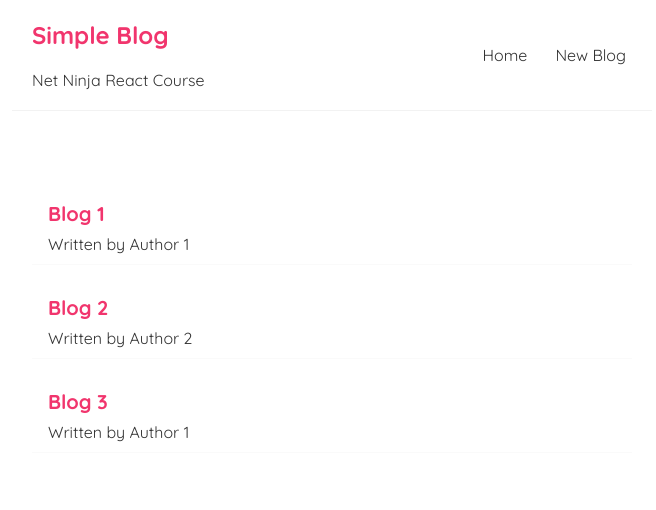
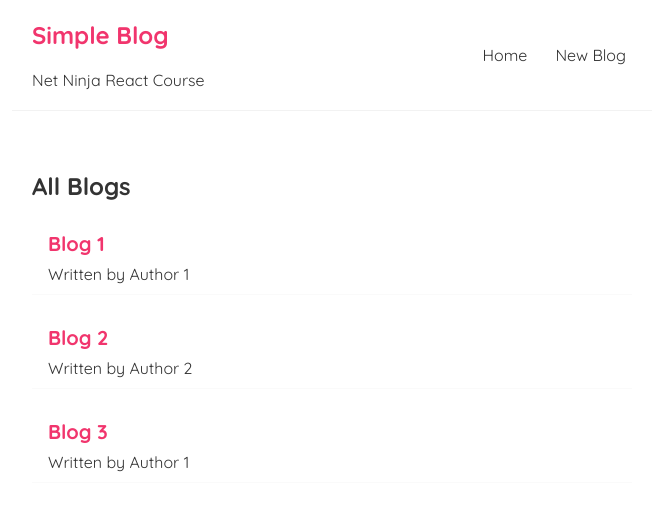
Before and after one commit to wojciechsadlik/react-course-extended, a React (Create React App) app: page / in a window 1280 px wide. Shown: the top 510 px of the page, without its empty margins (308-964 px from the left). Built offline with nearby package versions, Linux system fonts and the light colour scheme.

Commit message:
extracting blog list to separate component

```diff
--- /dev/null
+++ b/src/BlogList.tsx
@@ -0,0 +1,19 @@
+import React from 'react';
+import BlogPreview from './IBlogPreview';
+
+
+const BlogList = ({ blogs, title }: {blogs: BlogPreview[], title: string}) => {
+  return (
+    <div className="blog-list">
+      <h2>{ title }</h2>
+      {blogs.map((blog) => (
+        <div className="blog-preview" key={blog.id}>
+          <h2>{ blog.title }</h2>
+          <p>Written by { blog.author }</p>
+        </div>
+      ))}
+    </div>
+  );
+}
+
+export default BlogList;
--- a/src/Home.tsx
+++ b/src/Home.tsx
@@ -1,20 +1,19 @@
 import React, {useState} from 'react';
+import BlogList from './BlogList';
+import BlogPreview from './IBlogPreview';
 
 const Home = () => {
-  const [blogs, setBlogs] = useState([
+  const blogs: BlogPreview[] = [
     { title: "Blog 1", body: "Blog 1 Body ...", author: "Author 1", id: 1 },
     { title: "Blog 2", body: "Blog 2 Body ...", author: "Author 2", id: 2 },
     { title: "Blog 3", body: "Blog 3 Body ...", author: "Author 1", id: 3 },
-  ]);
+  ];
+
+  const [blogsState, setBlogs] = useState(blogs);
 
   return (
     <div className="home">
-      {blogs.map((blog) => (
-        <div className="blog-preview" key={blog.id}>
-          <h2>{ blog.title }</h2>
-          <p>Written by { blog.author }</p>
-        </div>
-      ))}
+      <BlogList blogs={blogsState} title="All Blogs"/>
     </div>
   );
 }
--- /dev/null
+++ b/src/IBlogPreview.ts
@@ -0,0 +1,8 @@
+interface BlogPreview {
+    title: string,
+    body: string,
+    author: string,
+    id: number
+}
+
+export default BlogPreview;
```
